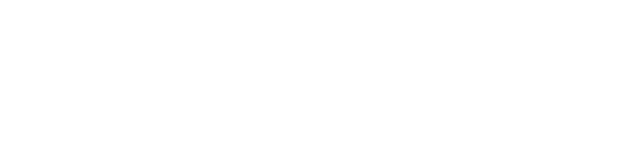
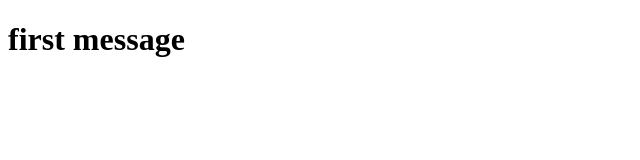
Before and after one commit to sayler3/fun_example, a plain HTML site: page index.html in a window 1280 px wide. Shown: the whole page, without its empty margins (0-640 px from the left). Drawn offline with Linux system fonts and the light colour scheme.

Commit message:
first message h1

```diff
--- a/index.html
+++ b/index.html
@@ -8,7 +8,7 @@
 </head>
 
 <body>
-
+<h1>first message</h1>
 </body>
 
 </html>
```
